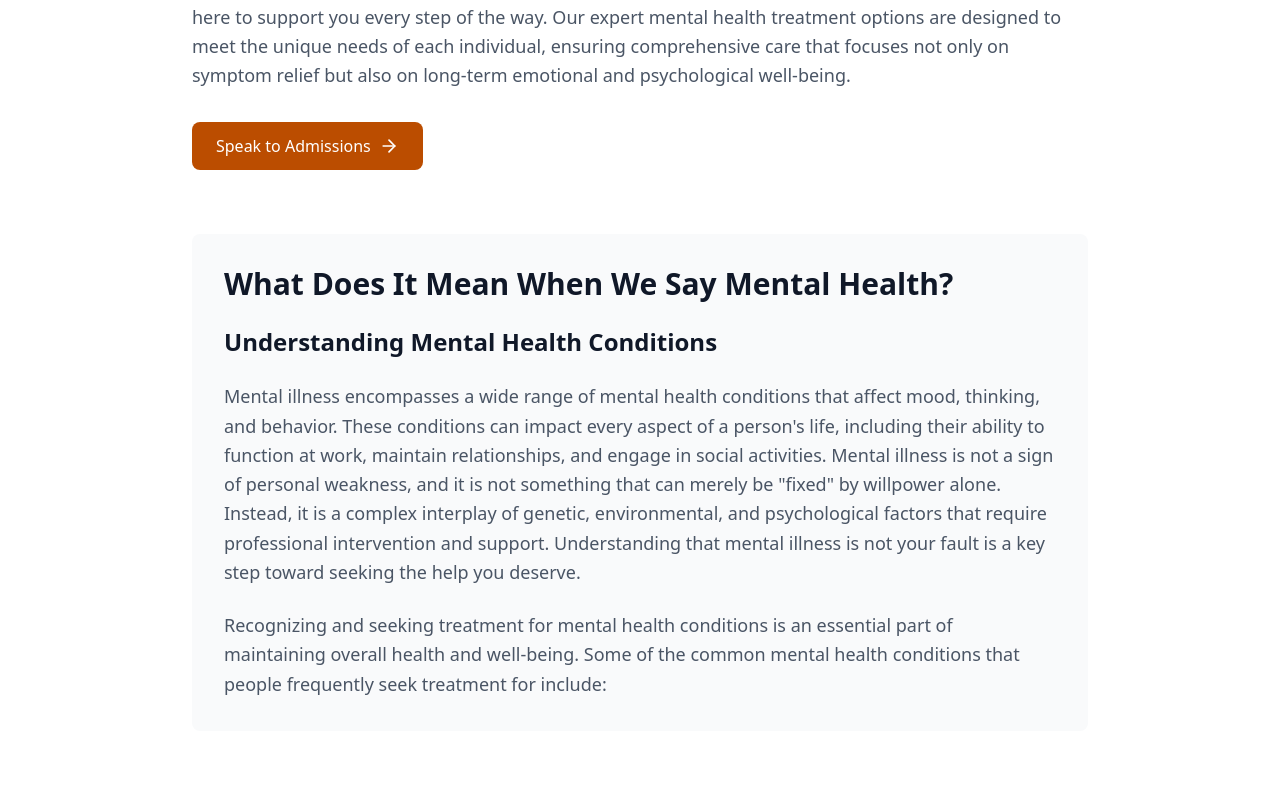
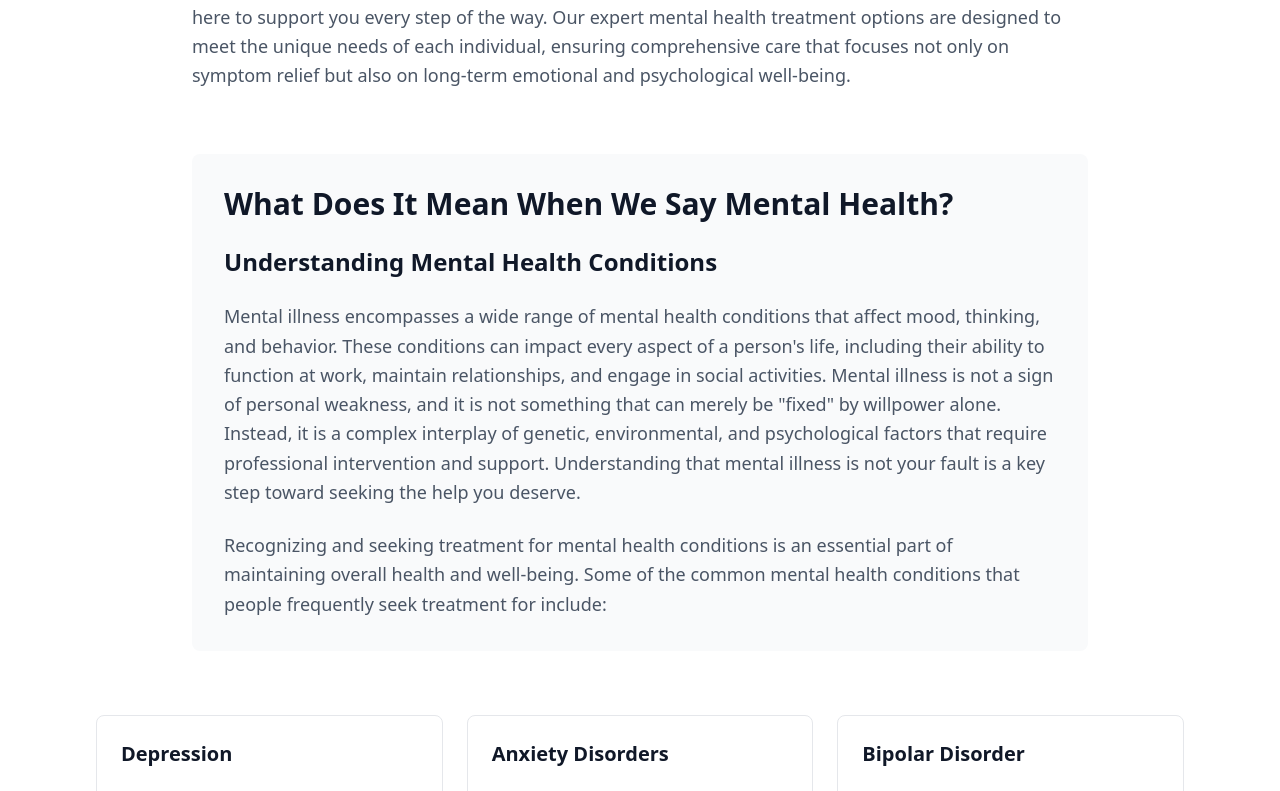
Before and after one commit to CTOBenPointMeridian/stone-river, a Next.js app: page / in a window 1280 px wide. Shown: the part 4369-5160 px from the top of the page. Built offline with nearby package versions, Linux system fonts and the light colour scheme.

Commit message:
Remove 'Speak to Admissions' and 'Contact Us Today' buttons

```diff
--- a/components/Housing.tsx
+++ b/components/Housing.tsx
@@ -2,8 +2,6 @@
 
 import { motion } from "framer-motion";
 import Image from "next/image";
-import { ArrowRight } from "lucide-react";
-import { useRouter } from "next/navigation";
 
 const housingImages = [
   { id: 1, src: "/housing-1.webp", alt: "Housing Option 1" },
@@ -32,12 +30,6 @@ const itemVariants = {
 };
 
 export function Housing() {
-  const router = useRouter();
-
-  const handleNavigateToQuiz = () => {
-    router.push('/quiz');
-  };
-
   return (
     <section id="housing" className="py-20 bg-gray-50">
       <div className="container-custom">
@@ -56,17 +48,8 @@ export function Housing() {
             Stone River Behavioral Health is proud to offer supportive mental health recovery housing for clients attending our programs, who are looking for a structured environment and inpatient experience without the restrictions and disruption to everyday life.
           </p>
           <p className="text-lg text-gray-600 leading-relaxed mb-8">
-            We work with vetted and trusted recovery residences throughout our service areas and provide transportation to and from our facilities. To learn more about our supportive housing options, contact us today.
+            We work with vetted and trusted recovery residences throughout our service areas and provide transportation to and from our facilities.
           </p>
-          <motion.button
-            whileHover={{ scale: 1.05 }}
-            whileTap={{ scale: 0.95 }}
-            onClick={handleNavigateToQuiz}
-            className="btn-primary inline-flex items-center gap-2 justify-center"
-          >
-            Contact Us Today
-            <ArrowRight className="w-5 h-5" />
-          </motion.button>
         </motion.div>
 
         {/* Image Gallery */}
--- a/components/Treatment.tsx
+++ b/components/Treatment.tsx
@@ -1,8 +1,6 @@
 "use client";
 
 import { motion } from "framer-motion";
-import { ArrowRight } from "lucide-react";
-import { useRouter } from "next/navigation";
 
 interface TreatmentCard {
   title: string;
@@ -56,12 +54,6 @@ const itemVariants = {
 };
 
 export function Treatment() {
-  const router = useRouter();
-
-  const handleNavigateToQuiz = () => {
-    router.push('/quiz');
-  };
-
   return (
     <section id="treatment" className="py-20 bg-white">
       <div className="container-custom">
@@ -88,16 +80,6 @@ export function Treatment() {
           <p className="text-lg text-gray-600 leading-relaxed mb-8">
             At Stone River Behavioral Health, we understand the complexities of mental health challenges and are here to support you every step of the way. Our expert mental health treatment options are designed to meet the unique needs of each individual, ensuring comprehensive care that focuses not only on symptom relief but also on long-term emotional and psychological well-being.
           </p>
-
-          <motion.button
-            whileHover={{ scale: 1.05 }}
-            whileTap={{ scale: 0.95 }}
-            onClick={handleNavigateToQuiz}
-            className="btn-primary inline-flex items-center gap-2 justify-center"
-          >
-            Speak to Admissions
-            <ArrowRight className="w-5 h-5" />
-          </motion.button>
         </motion.div>
 
         {/* Mental Health Info Section */}
```
